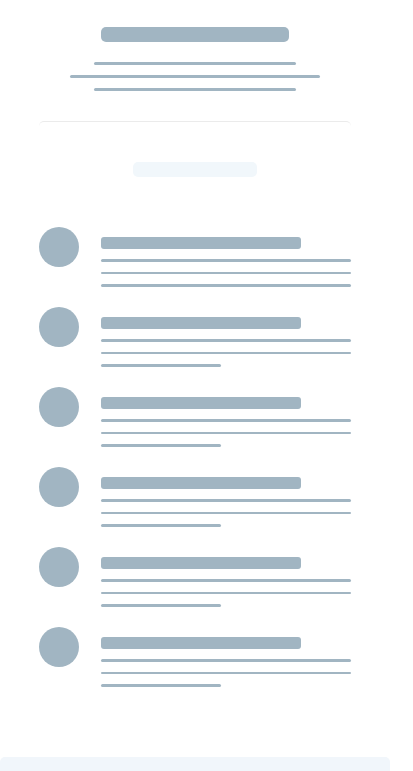
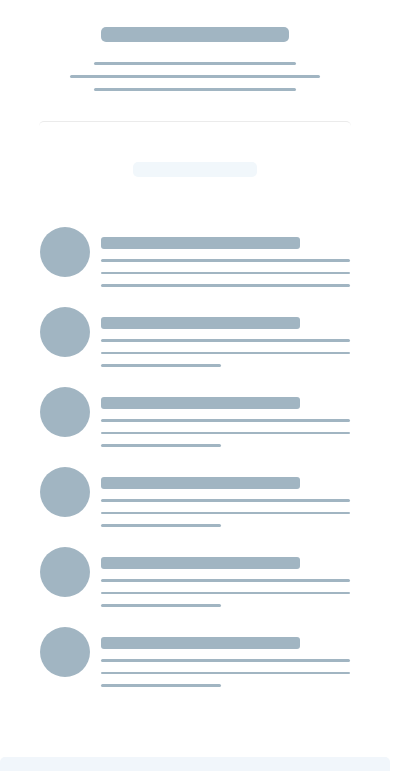
Before and after one commit to xscientisttech/Frontend-2023, a plain HTML site: page subodh/Task 02/index.html in a window 390 px wide. Shown: the part 1177-1948 px from the top of the page, 413 px wide, since content can reach past the window. Drawn offline with Linux system fonts and the light colour scheme.

Commit message:
Responsiveness card overflow fixed

```diff
--- a/subodh/Task 02/index.html
+++ b/subodh/Task 02/index.html
@@ -67,7 +67,9 @@
             <div class="d1"></div>
             <div class="d2">
                 <div class="card">
-                    <div class="circle"></div>
+                    <div class="circle">
+                        <span></span>
+                    </div>
                     <div class="info">
                         <div class="l1"></div>
                         <div class="l2"></div>
@@ -76,7 +78,9 @@
                     </div>
                 </div>
                 <div class="card">
-                    <div class="circle"></div>
+                    <div class="circle">
+                        <span></span>
+                    </div>
                     <div class="info">
                         <div class="l1"></div>
                         <div class="l2"></div>
@@ -85,7 +89,9 @@
                     </div>
                 </div>
                 <div class="card">
-                    <div class="circle"></div>
+                    <div class="circle">
+                        <span></span>
+                    </div>
                     <div class="info">
                         <div class="l1"></div>
                         <div class="l2"></div>
@@ -94,7 +100,9 @@
                     </div>
                 </div>
                 <div class="card">
-                    <div class="circle"></div>
+                    <div class="circle">
+                        <span></span>
+                    </div>
                     <div class="info">
                         <div class="l1"></div>
                         <div class="l2"></div>
@@ -103,7 +111,9 @@
                     </div>
                 </div>
                 <div class="card">
-                    <div class="circle"></div>
+                    <div class="circle">
+                        <span></span>
+                    </div>
                     <div class="info">
                         <div class="l1"></div>
                         <div class="l2"></div>
@@ -112,7 +122,9 @@
                     </div>
                 </div>
                 <div class="card">
-                    <div class="circle"></div>
+                    <div class="circle">
+                        <span></span>
+                    </div>
                     <div class="info">
                         <div class="l1"></div>
                         <div class="l2"></div>
--- a/subodh/Task 02/style.css
+++ b/subodh/Task 02/style.css
@@ -3,6 +3,7 @@
     padding: 0;
     gap: 10px;
     border-radius: 5px;
+    box-sizing: border-box;
 }
 
 
@@ -159,7 +160,7 @@
 
 .content .c1 .d2{
     width: 100%;
-    padding: 0 20%;
+    /* padding: 0 20%; */
     /* height: 500px; */
     margin-top: 20px;
     gap: 50px;
@@ -243,13 +244,20 @@
     /* border: 1px solid black; */
     /* gap: 20px; */
     display: flex;
-    justify-content: space-between;
+    justify-content: space-around;
 }
 
 
 .content .c2 .d2 .card .circle{
-    width: 40px;
-    height: 40px;
+    /* width: 20%; */
+    display: flex;
+    /* align-items: center; */
+    justify-content: center;
+}
+
+.content .c2 .d2 .card .circle span{
+    width: 50px;
+    height: 50px;
     background-color: #a1b5c2;
     border-radius: 50%;
 }
@@ -414,3 +422,11 @@
     }
 
 }
+
+
+@media screen and (max-width: 768px){
+    .content .c1, .content .c2{
+        padding: 0;
+    }
+
+}
```
